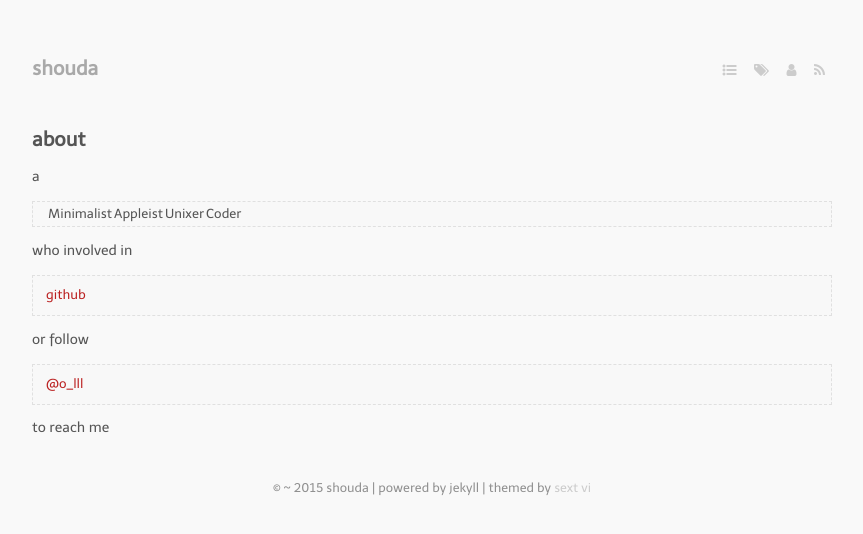
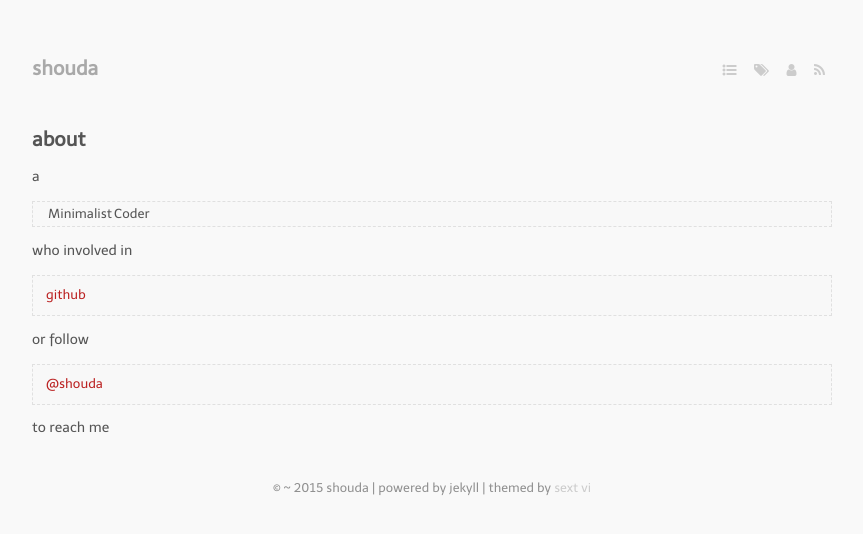
Before and after one commit to shouda/shouda.github.io, a Jekyll site: the page built from about.markdown, in a window 1280 px wide. Shown: the top 534 px of the page, without its empty margins (208-1071 px from the left). Built offline with Jekyll 4.4.1, drawn with Linux system fonts in a browser that asks for light colours; nearby versions of some CDN libraries; Markdown is read by kramdown in place of the engine named in the settings.

Commit message:
change twitter name

```diff
--- a/about.markdown
+++ b/about.markdown
@@ -5,7 +5,7 @@ layout: page
 
 a
 
-> Minimalist | Appleist | Unixer | Coder
+> Minimalist | Coder
 
 who involved in
 
@@ -13,6 +13,6 @@ who involved in
 
 or follow
 
-> [@o_lll](https://twitter.com/#!/shouda)
+> [@shouda](https://twitter.com/#!/shouda)
 
 to reach me
```
